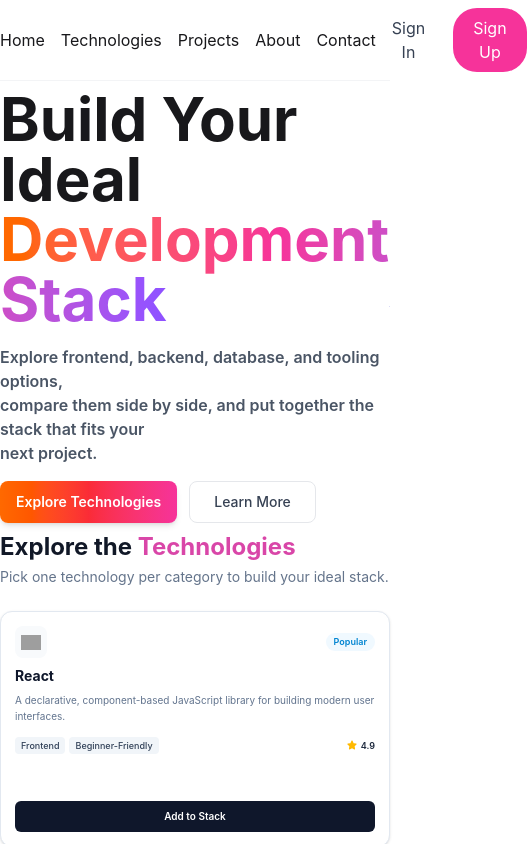
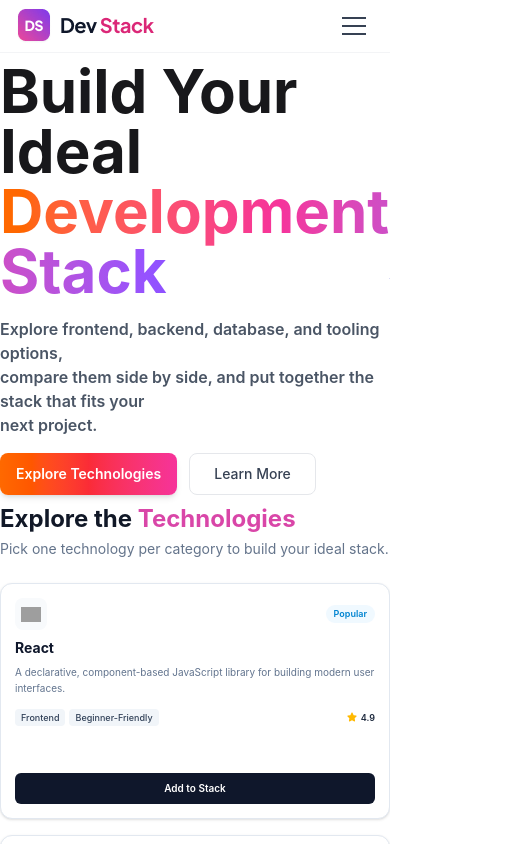
Before and after one commit to mdmahadih673/assienment-5, a React (Vite) app: page / in a window 390 px wide. Shown: the top 844 px of the page, 527 px wide, since content can reach past the window. Built offline with nearby package versions, Linux system fonts and the light colour scheme; grey boxes are pictures that could not be loaded.

Commit message:
Navbar-এ responsive hamburger menu যোগ করা হয়েছে।

```diff
--- a/src/components/Footer/Footer.tsx
+++ b/src/components/Footer/Footer.tsx
@@ -1,64 +1,63 @@
+import logo from '../../assets/logo-text.png'
 export default function Footer() {
     return (
         <footer className="border-t border-slate-100 bg-white">
             <div className="container mx-auto px-6 py-10 sm:px-8 lg:py-12">
                 <div className="grid gap-8 sm:grid-cols-2 lg:grid-cols-[1.7fr_1fr_1fr_1fr] lg:gap-12">
                     <div>
-                        <a href="#" className="inline-flex items-center gap-2 text-base font-bold text-slate-900">
-                            <span className="flex h-5 w-5 items-center justify-center rounded bg-gradient-to-br from-violet-500 to-pink-500 text-[10px] font-bold text-white">
-                                DS
+                        <div className="inline-flex items-center gap-2 text-base font-bold text-slate-900">
+
+                            <span>
+                                <a href=""> <img src={logo} alt="#" /> </a>
                             </span>
-                            <span>
-                                Dev <span className="text-pink-500">Stack</span>
-                            </span>
-                        </a>
+                        </div>
                         <p className="mt-3 max-w-xs text-xs leading-relaxed text-slate-500">
                             Curated tools, technologies, and resources for developers building modern software.
                         </p>
                         <div className="mt-5 flex gap-4 text-[11px] font-medium text-slate-600">
-                            <a href="#" className="transition-colors hover:text-pink-500">GitHub</a>
-                            <a href="#" className="transition-colors hover:text-pink-500">Twitter</a>
-                            <a href="#" className="transition-colors hover:text-pink-500">LinkedIn</a>
+                            <a href="#" className=' hover:text-pink-500 transition'>GitHub</a>
+                            <a href="#" className=' hover:text-pink-500 transition'>Twitter</a>
+                            <a href="#" className=' hover:text-pink-500 transition'>LinkedIn</a>
+
                         </div>
                     </div>
 
-                    <FooterColumn title="Product" links={["Home", "Technologies", "Projects"]} />
-                    <FooterColumn title="Company" links={["About", "Contact", "Careers"]} />
-                    <FooterColumn title="Legal" links={["Privacy Policy", "Terms of Service"]} />
+                    <div>
+                        <h2 className="text-[11px] font-bold uppercase text-slate-900">Product</h2>
+                        <div className="mt-3 space-y-2 text-[11px] text-slate-500 flex flex-col">
+                            <a href="#" className=' hover:text-pink-500 transition'>Home</a>
+                            <a href="#" className=' hover:text-pink-500 transition'>Technologies</a>
+                            <a href="#" className=' hover:text-pink-500 transition'>Projects</a>
+
+                        </div>
+                    </div>
+                    <div>
+                        <h2 className="text-[11px] font-bold uppercase text-slate-900">Company</h2>
+                        <div className="mt-3 space-y-2 text-[11px] text-slate-500 flex flex-col">
+
+                            <a href="#" className=' hover:text-pink-500 transition'>About</a>
+                            <a href="#" className=' hover:text-pink-500 transition'>Contact</a>
+                            <a href="#" className=' hover:text-pink-500 transition'>Careers</a>
+                        </div>
+                    </div>
+                    <div>
+                        <h2 className="text-[11px] font-bold uppercase text-slate-900">Legal</h2>
+                        <div className="mt-3 space-y-2 text-[11px] text-slate-500 flex flex-col">
+                            <a href="#" className=' hover:text-pink-500 transition'>Privacy Policy</a>
+                            <a href="#" className=' hover:text-pink-500 transition'>Terms of Service</a>
+
+                        </div>
+                    </div>
                 </div>
 
                 <div className="mt-10 flex flex-col gap-3 border-t border-slate-100 pt-6 text-[11px] text-slate-400 sm:flex-row sm:items-center sm:justify-between">
                     <p>© 2026 Dev Stack. All rights reserved.</p>
                     <div className="flex gap-6">
-                        <a href="#" className="transition-colors hover:text-slate-600">Privacy</a>
-                        <a href="#" className="transition-colors hover:text-slate-600">Terms</a>
+                        <span>Privacy</span>
+                        <span>Terms</span>
                     </div>
                 </div>
             </div>
         </footer>
     );
 }
-
-interface FooterColumnProps {
-    title: string;
-    links: string[];
-}
-
-function FooterColumn({ title, links }: FooterColumnProps) {
-    return (
-        <div>
-            <h2 className="text-[11px] font-bold uppercase text-slate-900">{title}</h2>
-            <div className="mt-3 space-y-2">
-                {links.map((link) => (
-                    <a
-                        key={link}
-                        href="#"
-                        className="block text-[11px] text-slate-500 transition-colors hover:text-pink-500"
-                    >
-                        {link}
-                    </a>
-                ))}
-            </div>
-        </div>
-    );
-}
--- a/src/components/Navbar/Navbar.tsx
+++ b/src/components/Navbar/Navbar.tsx
@@ -1,23 +1,39 @@
+import { useState } from 'react'
 import logo from '../../assets/logo-text.png'
+
 const Navbar = () => {
+    const [isMenuOpen, setIsMenuOpen] = useState(false)
+
+    const closeMenu = () => setIsMenuOpen(false)
 
     return (
         <>
             <div className='border-b border-gray-100  sticky top-0 z-50 '>
-                <div className='flex justify-between  py-2 items-center  bg-white ' >
+                <div className='flex justify-between px-4 py-2 items-center bg-white' >
                     <div>
-                        <a href=""> <img src={logo} alt="#" /> </a>
+                        <a href="#" onClick={closeMenu}> <img src={logo} alt="Dev Stack" /> </a>
 
                     </div>
-                    <div className='flex gap-4'>
-                        <ul className=' hover:text-pink-500 transition'><a href="">Home</a></ul>
-                        <ul className=' hover:text-pink-500 transition'><a href="">Technologies</a></ul>
-                        <ul className=' hover:text-pink-500 transition'><a href="">Projects</a></ul>
-                        <ul className=' hover:text-pink-500 transition'><a href="">About</a></ul>
-                        <ul className=' hover:text-pink-500 transition'><a href="">Contact</a></ul>
+                    <button
+                        type="button"
+                        className="md:hidden p-2 text-gray-700 hover:text-pink-500 transition"
+                        aria-label={isMenuOpen ? 'Close navigation menu' : 'Open navigation menu'}
+                        aria-expanded={isMenuOpen}
+                        onClick={() => setIsMenuOpen((isOpen) => !isOpen)}
+                    >
+                        <span className="block w-6 h-0.5 bg-current mb-1.5" />
+                        <span className="block w-6 h-0.5 bg-current mb-1.5" />
+                        <span className="block w-6 h-0.5 bg-current" />
+                    </button>
+                    <div className={`${isMenuOpen ? 'flex' : 'hidden'} md:flex absolute md:static top-full left-0 w-full md:w-auto flex-col md:flex-row gap-4 px-4 py-4 md:p-0 bg-white md:bg-transparent shadow-md md:shadow-none`}>
+                        <a href="#" onClick={closeMenu} className='hover:text-pink-500 transition'>Home</a>
+                        <a href="#" onClick={closeMenu} className='hover:text-pink-500 transition'>Technologies</a>
+                        <a href="#" onClick={closeMenu} className='hover:text-pink-500 transition'>Projects</a>
+                        <a href="#" onClick={closeMenu} className='hover:text-pink-500 transition'>About</a>
+                        <a href="#" onClick={closeMenu} className='hover:text-pink-500 transition'>Contact</a>
                     </div>
 
-                    <div className="flex items-center gap-3">
+                    <div className={`${isMenuOpen ? 'flex' : 'hidden'} md:flex items-center gap-3`}>
                         <button className="px-4 py-2 text-gray-700 rounded-3xl cursor-pointer hover:text-pink-500 transition">
                             Sign In
                         </button>
```
